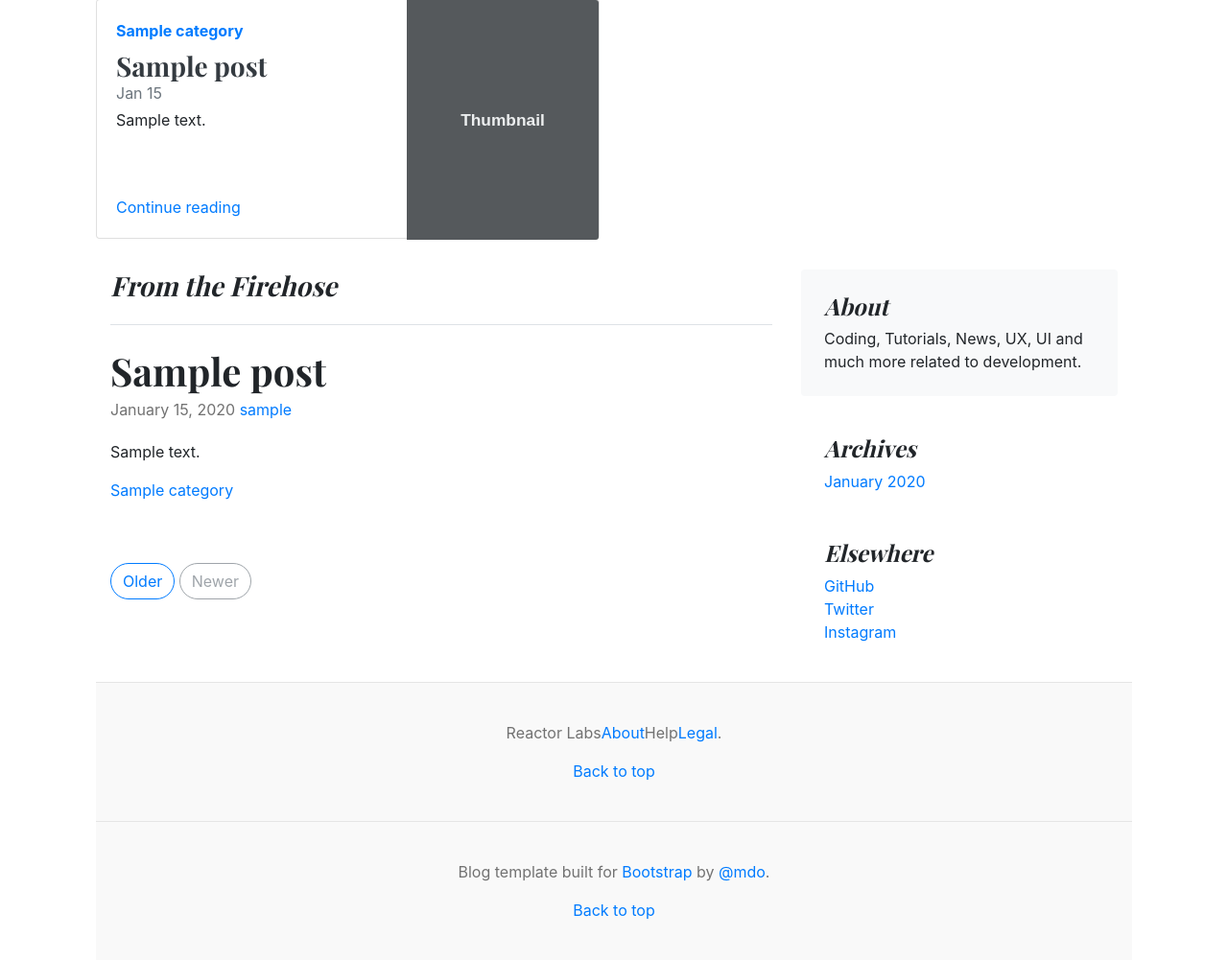
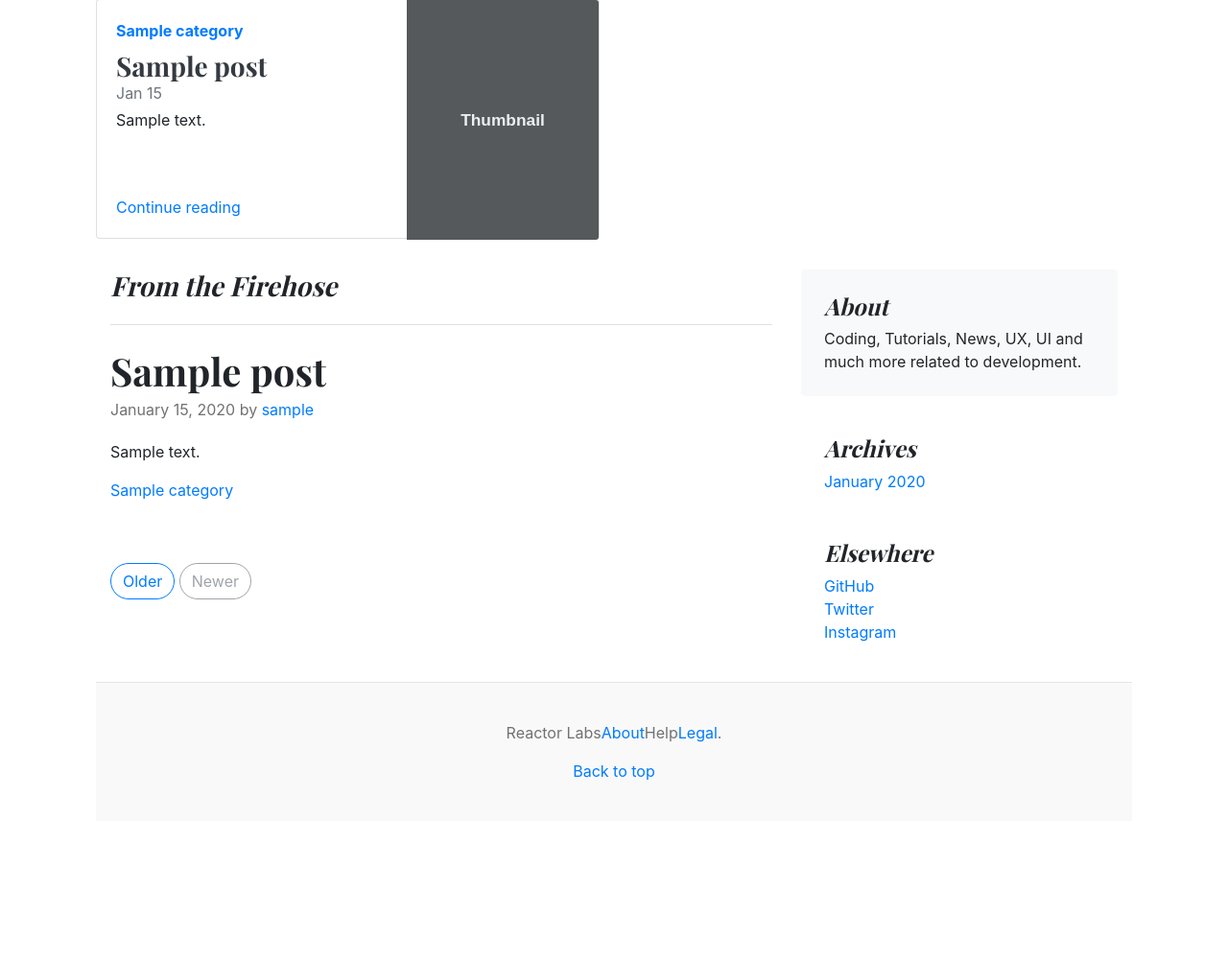
Before and after one commit to jqn/reactorlabs, a Django app: page /blog/ in a window 1280 px wide. Shown: the part 392-1393 px from the top of the page at 96% size. After the commit the page ends 1248 px from the top, so only its background shows below. Run offline with Django 3.2, Linux system fonts and the light colour scheme; tables that the repository leaves empty hold one stand-in row (Sample ...); some libraries are stand-ins or nearby versions.

Commit message:
Completed adding html/markdown formatting to posts

```diff
--- a/templates/base.html
+++ b/templates/base.html
@@ -18,13 +18,6 @@
   <div class="container">
     {% block content %}
     {% endblock content %}
-    <footer class="blog-footer">
-      <p>Blog template built for <a href="https://getbootstrap.com/">Bootstrap</a> by <a
-          href="https://twitter.com/mdo">@mdo</a>.</p>
-      <p>
-        <a href="#">Back to top</a>
-      </p>
-    </footer>
   </div>
   <!-- Optional JavaScript -->
   <!-- jQuery first, then Popper.js, then Bootstrap JS -->
@@ -37,6 +30,16 @@
   <script src="https://maxcdn.bootstrapcdn.com/bootstrap/4.0.0/js/bootstrap.min.js"
     integrity="sha384-JZR6Spejh4U02d8jOt6vLEHfe/JQGiRRSQQxSfFWpi1MquVdAyjUar5+76PVCmYl" crossorigin="anonymous">
   </script>
+  <script src="https://cdnjs.cloudflare.com/ajax/libs/marked/0.1.2/marked.min.js" crossorigin="anonymous"></script>
+  <script type="text/javascript">
+  $(document).ready(function() {
+    $(".content-markdown").each(function(){
+      var content = $(this).text()
+      var markedContent = marked(content)
+      $(this).html(markedContent)
+    })
+  });
+  </script>
 </body>
 
 </html>
--- a/templates/blog/posts.html
+++ b/templates/blog/posts.html
@@ -48,8 +48,8 @@
             <div class="blog-post">
               {% if firehose %}
               <h2 class="blog-post-title">{{firehose.title}}</h2>
-              <p class="blog-post-meta">{{firehose.last_modified|date:"F d, Y"}} <a href="#">{{ firehose.author }}</a></p>
-              <p>{{ firehose.body|truncatechars_html:400 }}</p>
+              <p class="blog-post-meta">{{firehose.last_modified|date:"F d, Y"}} by <a href="#">{{ firehose.author }}</a></p>
+              <p class="content-markdown">{{ firehose.body|truncatechars_html:2500 }}</p>
               {% for category in firehose.categories.all %}
               <a href="{% url 'post_category' category.name %}">
               {{ category.name | capfirst }}
@@ -62,7 +62,7 @@
             <div class="blog-post">
               <h2 class="blog-post-title"><a href="{% url 'post_detail' post.pk %}">{{ post.title }}</a></h2>
               <p class="blog-post-meta">{{post.last_modified|date:"F d, Y"}} by <a href="#">{{post.author}}</a></p>
-              <p>{{ post.body|truncatechars_html:200 }}</p>
+              <p class="content-markdown">{{ post.body|truncatechars_html:200 }}</p>
               {% for category in post.categories.all %}
               <a href="{% url 'post_category' category.name %}">
               {{ category.name | capfirst }}
```
Also changed, not shown: README.md.
